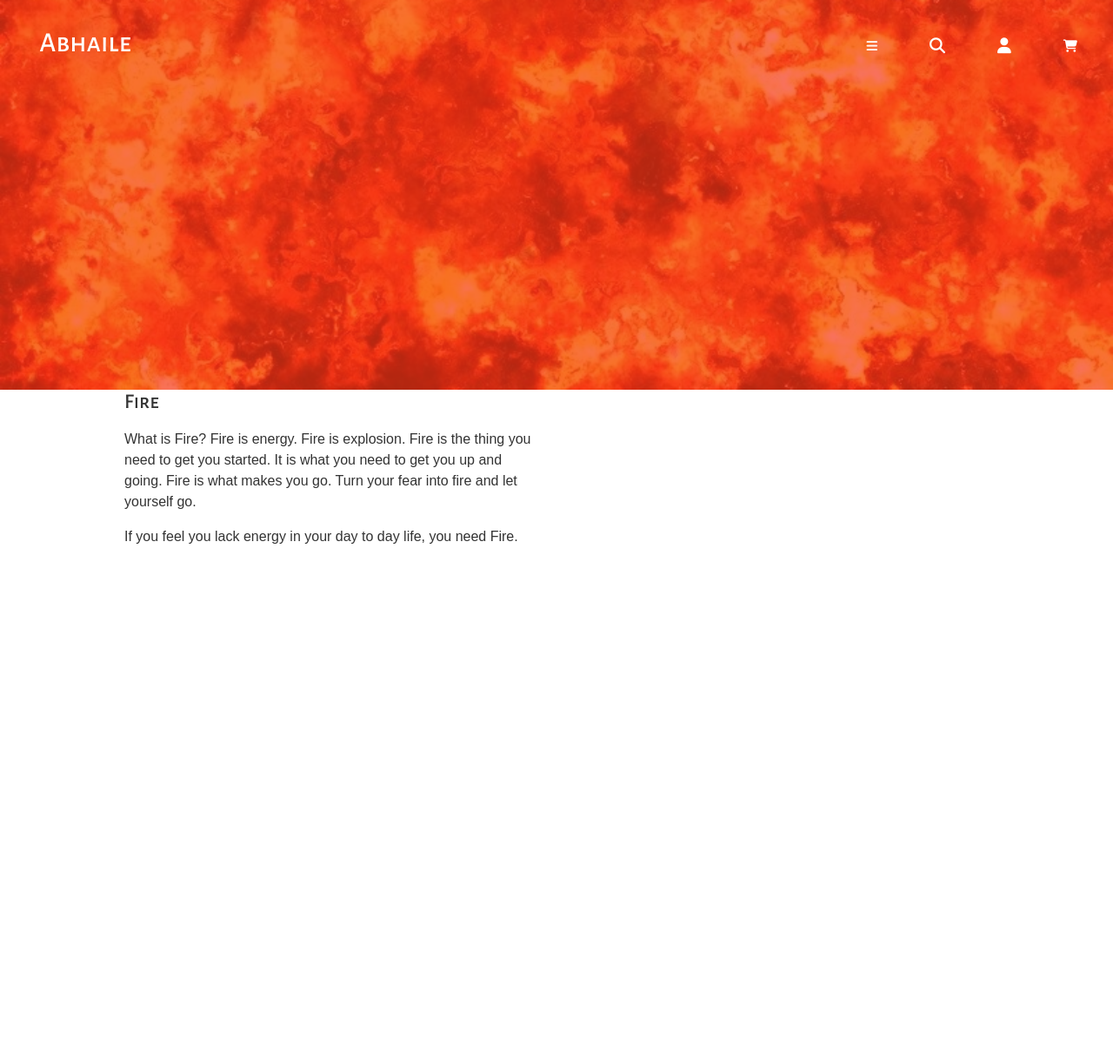
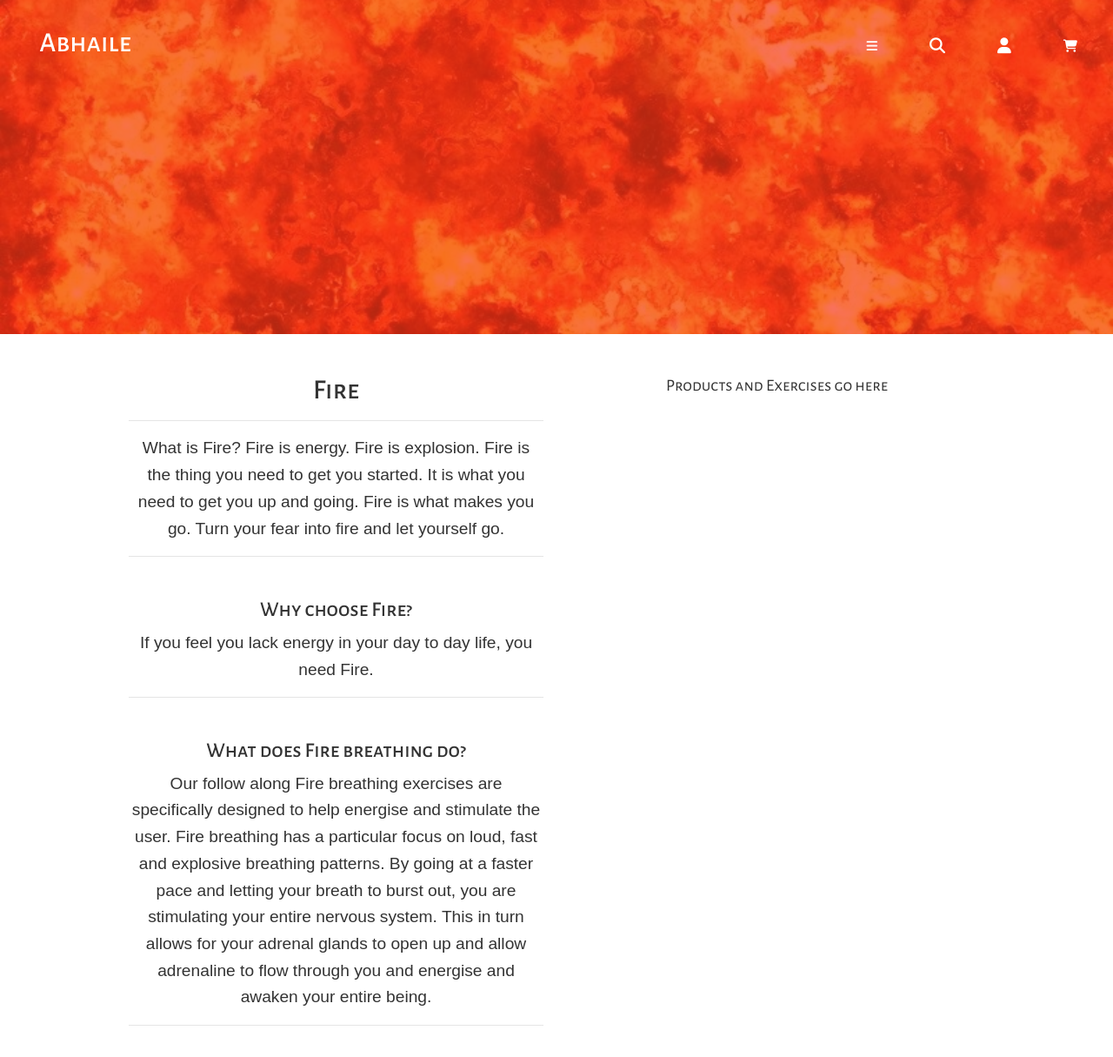
Before and after one commit to ShiftyKitty/MS4-Abhaile, a Django app: page /elements/1 in a window 1280 px wide. Shown: the whole page at 87% size. Before the commit the page ends 625 px from the top, so only its background shows below. Run offline with Django 3.2, Linux system fonts and the light colour scheme; data comes from the database, SQL or seed files in the repository; both versions use the stored data as it was after the commit; parts of the project's set-up code (start-up, migrations or seed data) failed here and were passed over; some libraries are stand-ins or nearby versions; some web fonts are replaced.

Commit message:
element pages updated with sub breathing benefits and additional styling

```diff
--- a/elements/templates/elements/element.html
+++ b/elements/templates/elements/element.html
@@ -10,17 +10,30 @@
        </div>
    </div>
 </header>
-    <div class="container element-pg-container">
-        <div class="row {{ element.name }}-bg">
-            <div class="col-12 col-md-6">
-                <div class="product-details-container">
-                    <h4 class="mb-0">{{ element.friendly_name }}</h4>
-                    <p class="mt-3">{{ element.element_description }}</p>
-                    <p class="mt-3">{{ element.why }}</p>
-                </div>
+<section>
+    <div class="text-center">
+        <div class="row">
+            <div class="col-md-6">
+                <h2>{{ element.friendly_name }}</h2>
+                <hr>
+                <p>{{ element.element_description }} </p>
+                <hr>
+                <br>
+                <h4>Why choose {{element.friendly_name}}?</h4>
+                <p>{{ element.why }}</p>
+                <hr>
+                <br>
+                <h4>What does {{element.friendly_name}} breathing do?</h4>
+                <p>{{ element.sub_benefits}}</p>
+                <hr>
+            </div>
+            <div class="col-md-6">
+                Products and Exercises go here
             </div>
         </div>
     </div>
+
+</section>
     <script>
      var $headline = $('.{{ element.name }}_headline'),
         $inner = $('.{{ element.name }}_inner'),
--- a/static/css/base.css
+++ b/static/css/base.css
@@ -32,7 +32,7 @@ header {
     left: 0;
     width: 100%;
     height: 100%;
-    background: rgba(17, 17, 17, 0.5);
+    background: rgba(17, 17, 17, 0.6);
 }
 
 .inner {
@@ -121,7 +121,7 @@ section {
     width: 100%;
     margin: 25px auto;
     padding: 20px;
-    max-width: 70%;
+    max-width: 80%;
     font-size: 1.2em;
     line-height: 1.6em;
     box-sizing: border-box;
@@ -936,7 +936,7 @@ body {
 
 .fire_headline {
     position: relative;
-    height: 35vw;
+    height: 30vw;
     color: #fff;
     text-align: center;
     background: url('/media/fire_image_h.jpg') no-repeat center center;
@@ -990,7 +990,7 @@ body {
 
 .water_headline {
     position: relative;
-    height: 35vw;
+    height: 30vw;
     color: #fff;
     text-align: center;
     background: url('/media/water_image_h2.jpg') no-repeat center center;
@@ -1042,7 +1042,7 @@ body {
 
 .air_headline {
     position: relative;
-    height: 35vw;
+    height: 30vw;
     color: #fff;
     text-align: center;
     background: url('/media/air_image_h.jpeg') no-repeat center center;
@@ -1096,7 +1096,7 @@ body {
 
 .earth_headline {
     position: relative;
-    height: 35vw;
+    height: 30vw;
     color: #fff;
     text-align: center;
     background: url('/media/earth_image_h.jpg') no-repeat center center;
```
Also changed, not shown: elements/fixtures/elements.json (+4 -4 lines).
